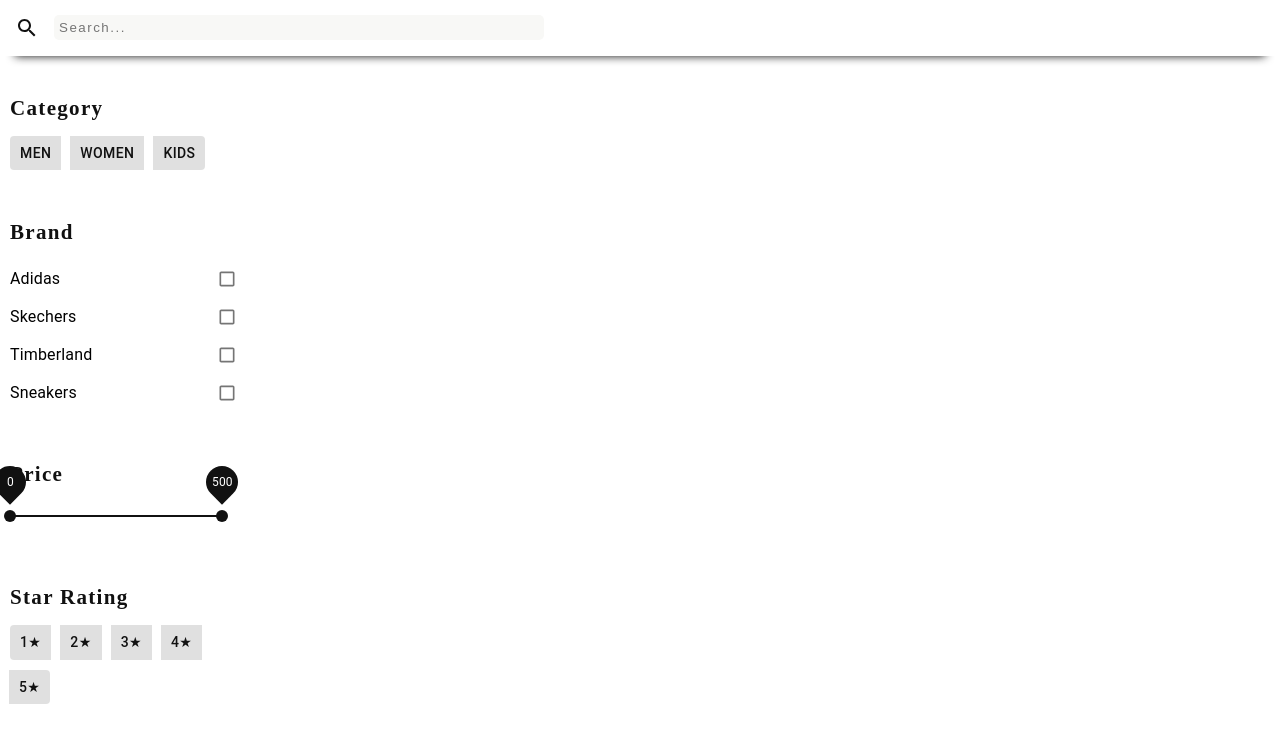
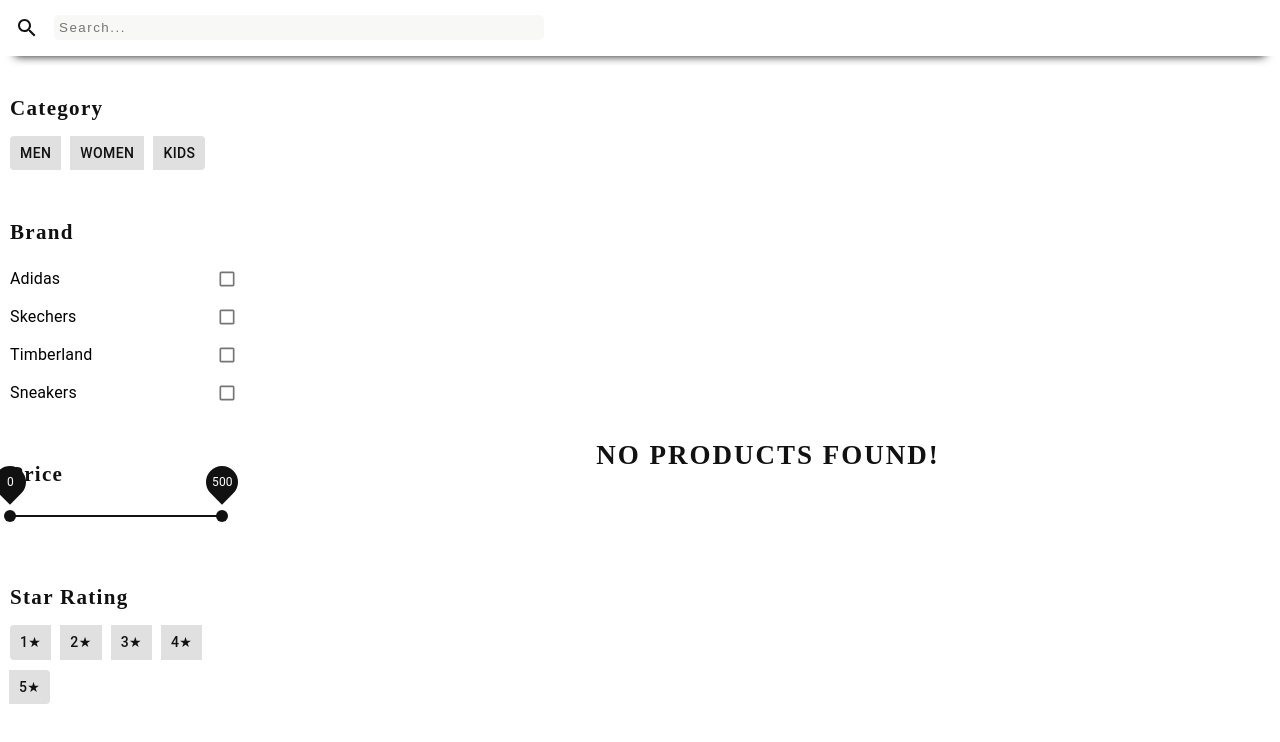
Before and after one commit to ramazanusluu/React-Filter, a React (Create React App) app: page / in a window 1280 px wide. Both pictures are taken after a click on the button "KIDS". Shown: the top 742 px of the page. Built offline with nearby package versions, Linux system fonts and the light colour scheme.

Commit message:
Urun bulunamadi component'i (Empty component) eklendi

```diff
--- a/src/components/Partials/Empty/Empty.js
+++ b/src/components/Partials/Empty/Empty.js
@@ -1,10 +1,13 @@
 import React from "react";
+import "./empty.css"
 
 const Empty = () => {
   return (
-    <div>
-      <h1>Empty</h1>
-    </div>
+    <>
+      <div className="e-container">
+        <h2>No Products Found!</h2>
+      </div>
+    </>
   );
 };
 
--- /dev/null
+++ b/src/components/Partials/Empty/empty.css
@@ -0,0 +1,12 @@
+.e-container {
+  height: 100vh;
+  display: flex;
+  justify-content: center;
+  align-items: center;
+}
+.e-container h2 {
+  letter-spacing: 2px;
+  font-weight: bold;
+  color: #111111;
+  text-transform: uppercase;
+}
--- a/src/pages/Home/Home.js
+++ b/src/pages/Home/Home.js
@@ -4,6 +4,7 @@ import Search from "../../components/Home/Search/Search";
 import Filter from "../../components/Home/Filter/Filter";
 import List from "../../components/Home/List/List";
 import { brand, productsList } from "../../data/data";
+import Empty from "../../components/Partials/Empty/Empty";
 
 const Home = () => {
   const [selectedCategory, setSelectedCategory] = useState(null);
@@ -12,6 +13,7 @@ const Home = () => {
   const [brands, setBrands] = useState(brand);
   const [list, setList] = useState(productsList);
   const [inputSearch, setInputSearch] = useState("");
+  const [resultsFound, setResultsFound] = useState(false);
 
   const handleSelectCategory = (event, value) =>
     // if not select category than show all or selected category => ? == if, === or
@@ -82,6 +84,8 @@ const Home = () => {
     }
 
     setList(updateProductList);
+
+    !updateProductList.length ? setResultsFound(false) : setResultsFound(true);
   };
 
   useEffect(() => {
@@ -108,7 +112,7 @@ const Home = () => {
           />
         </div>
         <div className="h-col">
-          <List list={list} />
+          {resultsFound ? <List list={list} /> : <Empty />}
         </div>
       </div>
     </div>
```
